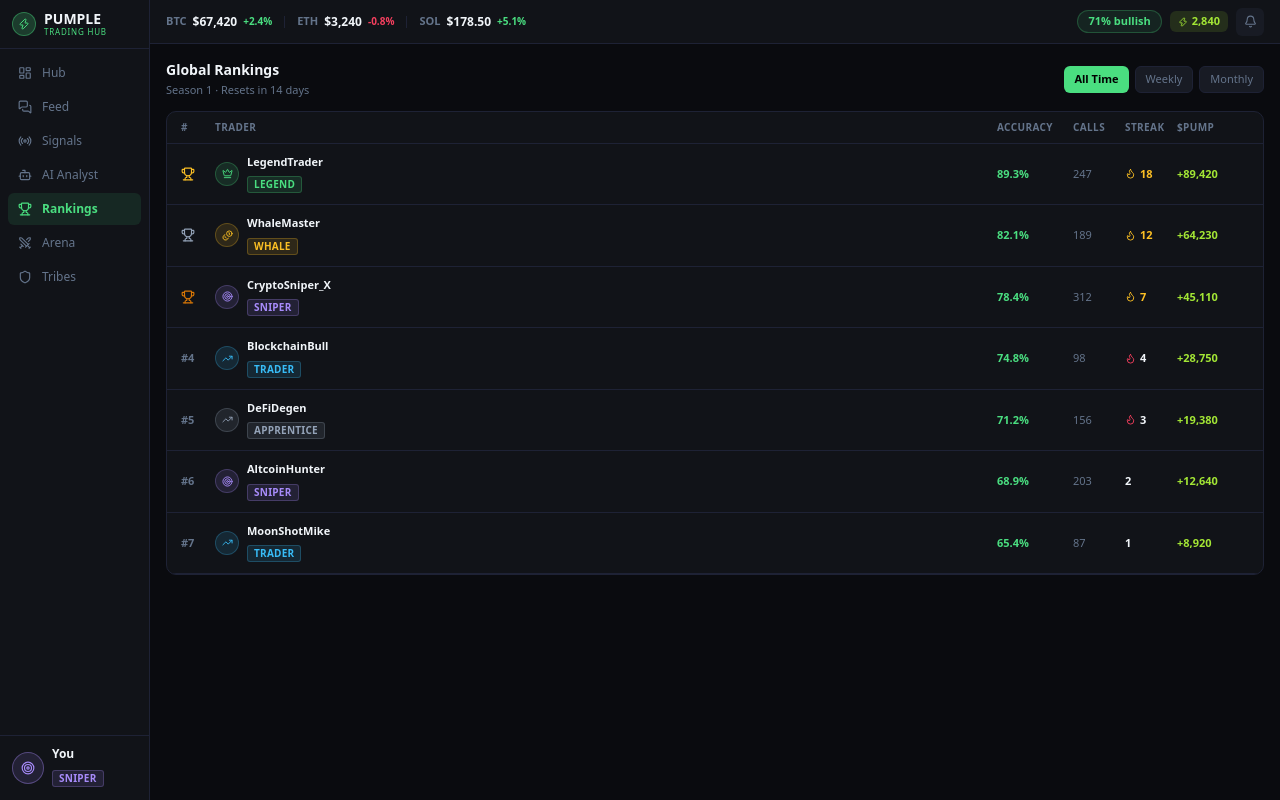
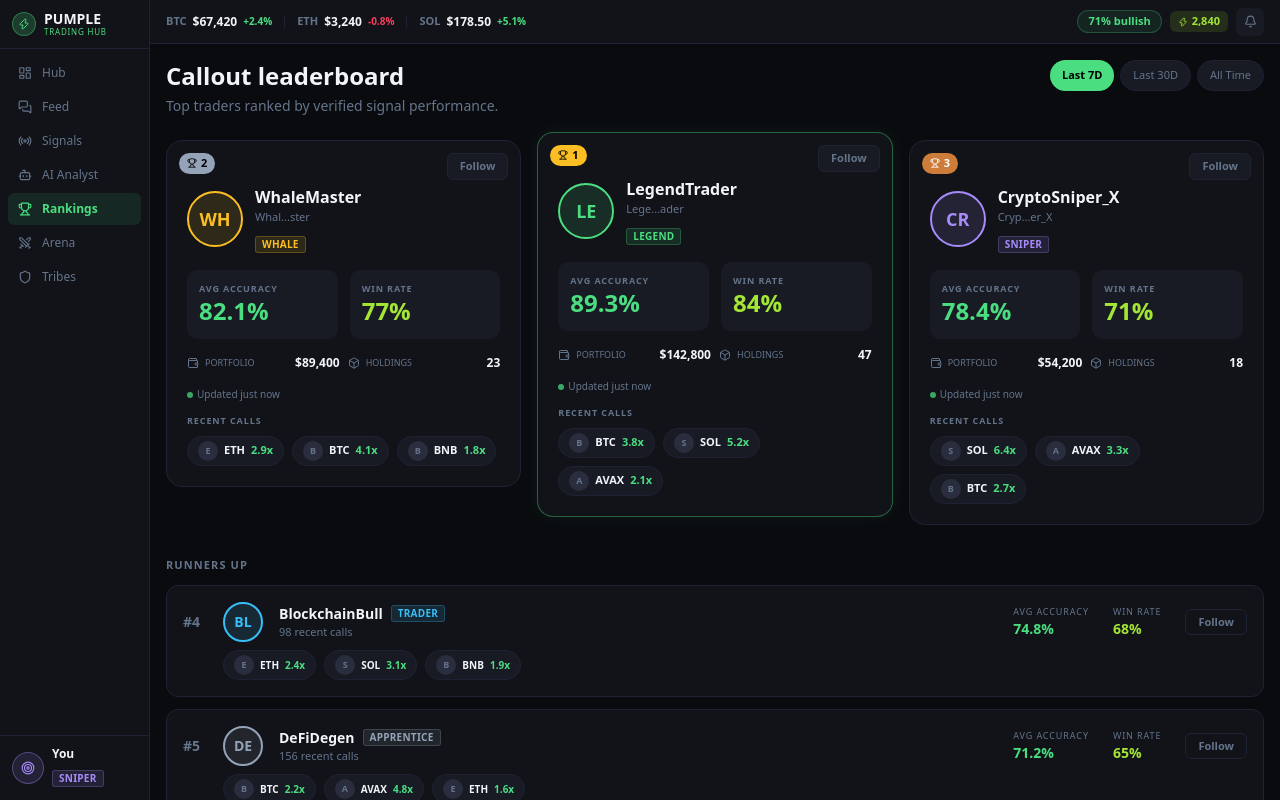
Before and after one commit to MadeAndikaPramana/pumple, a Next.js app: page /leaderboard in a window 1280 px wide. Built offline with nearby package versions, Linux system fonts and the light colour scheme.

Commit message:
feat: callout leaderboard with featured cards and runner up rows

```diff
--- a/src/app/leaderboard/page.tsx
+++ b/src/app/leaderboard/page.tsx
@@ -1,22 +1,135 @@
 'use client'
 
+import { useState } from 'react'
 import { motion } from 'framer-motion'
-import { Trophy, Flame, TrendingUp, Target, Coins, Crown } from 'lucide-react'
-import { TIERS, type TierKey } from '@/types'
+import { Trophy, Wallet, Box } from 'lucide-react'
+import { TIERS } from '@/types'
 import TierBadge from '@/components/ui/TierBadge'
 import { LEADERBOARD } from '@/lib/mock-data'
 
-const TIER_ICONS: Record<TierKey, React.ReactNode> = {
-  apprentice: <TrendingUp size={11} />,
-  trader:     <TrendingUp size={11} />,
-  sniper:     <Target size={11} />,
-  whale:      <Coins size={11} />,
-  legend:     <Crown size={11} />,
+type Entry = (typeof LEADERBOARD)[number]
+
+const TIME_FILTERS = ['Last 7D', 'Last 30D', 'All Time']
+
+function rankBadgeStyle(rank: number): React.CSSProperties {
+  if (rank === 1) return { backgroundColor: '#FBBF24', color: '#000' }
+  if (rank === 2) return { backgroundColor: '#94A3B8', color: '#000' }
+  return { backgroundColor: '#CD7C3A', color: '#fff' }
 }
 
-const RANK_COLORS = ['#FBBF24', '#94A3B8', '#D97706']
+function initials(user: string) {
+  return user.slice(0, 2).toUpperCase()
+}
+
+function walletAddress(user: string) {
+  return `${user.slice(0, 4)}...${user.slice(-4)}`
+}
+
+function SignalPill({ coin, multiple, small }: { coin: string; multiple: string; small?: boolean }) {
+  const size = small ? 'text-[10px]' : 'text-[11px]'
+  return (
+    <div className="flex items-center gap-1.5 bg-pumple-elevated border border-pumple-border rounded-full px-2.5 py-1">
+      <div className="w-5 h-5 rounded-full bg-pumple-dim flex items-center justify-center text-[9px] font-bold text-pumple-muted flex-shrink-0">
+        {coin[0]}
+      </div>
+      <span className={`${size} font-semibold text-pumple-text`}>{coin}</span>
+      <span className={`${size} font-black text-pumple-primary`}>{multiple}</span>
+    </div>
+  )
+}
+
+function TopCard({ entry }: { entry: Entry }) {
+  const tierColor = TIERS[entry.tier].color
+  const isFirst = entry.rank === 1
+
+  return (
+    <div
+      className={`bg-pumple-card border rounded-[16px] p-5 relative overflow-hidden ${
+        isFirst ? 'border-pumple-primary/40 self-start -mt-2' : 'border-pumple-border'
+      }`}
+      style={isFirst ? { boxShadow: '0 0 20px rgba(74,222,128,0.08)' } : undefined}
+    >
+      {/* Rank badge */}
+      <div
+        className="absolute top-3 left-3 text-[11px] font-black px-2 py-0.5 rounded-full flex items-center gap-1"
+        style={rankBadgeStyle(entry.rank)}
+      >
+        <Trophy size={10} />
+        {entry.rank}
+      </div>
+
+      {/* Follow */}
+      <button className="absolute top-3 right-3 bg-pumple-elevated border border-pumple-border text-[11px] font-bold px-3 py-1 rounded-md text-pumple-muted hover:border-pumple-primary hover:text-pumple-primary transition-colors">
+        Follow
+      </button>
+
+      {/* User info */}
+      <div className="flex items-center gap-3 mt-6 mb-4">
+        <div
+          className="w-14 h-14 rounded-full flex items-center justify-center text-lg font-black flex-shrink-0"
+          style={{ backgroundColor: `${tierColor}20`, border: `2px solid ${tierColor}`, color: tierColor }}
+        >
+          {initials(entry.user)}
+        </div>
+        <div className="min-w-0">
+          <p className="text-base font-black text-pumple-text truncate">{entry.user}</p>
+          <p className="text-[11px] text-pumple-muted">{walletAddress(entry.user)}</p>
+          <div className="mt-1">
+            <TierBadge tier={entry.tier} size="sm" />
+          </div>
+        </div>
+      </div>
+
+      {/* Main metrics */}
+      <div className="grid grid-cols-2 gap-3 mb-4">
+        <div className="bg-pumple-elevated rounded-[10px] p-3">
+          <p className="text-[9px] font-bold text-pumple-muted tracking-widest">AVG ACCURACY</p>
+          <p className="text-2xl font-black text-pumple-primary">{entry.accuracy}</p>
+        </div>
+        <div className="bg-pumple-elevated rounded-[10px] p-3">
+          <p className="text-[9px] font-bold text-pumple-muted tracking-widest">WIN RATE</p>
+          <p className="text-2xl font-black text-pumple-accent">{entry.winRate}</p>
+        </div>
+      </div>
+
+      {/* Secondary metrics */}
+      <div className="grid grid-cols-2 gap-2 mb-4">
+        <div className="flex items-center gap-1.5">
+          <Wallet size={12} className="text-pumple-muted flex-shrink-0" />
+          <span className="text-[9px] text-pumple-muted">PORTFOLIO</span>
+          <span className="text-xs font-bold text-pumple-text ml-auto">{entry.portfolio}</span>
+        </div>
+        <div className="flex items-center gap-1.5">
+          <Box size={12} className="text-pumple-muted flex-shrink-0" />
+          <span className="text-[9px] text-pumple-muted">HOLDINGS</span>
+          <span className="text-xs font-bold text-pumple-text ml-auto">{entry.holdings}</span>
+        </div>
+      </div>
+
+      {/* Updated indicator */}
+      <div className="flex items-center gap-1 text-[10px] text-pumple-muted mb-3">
+        <span className="w-1.5 h-1.5 rounded-full bg-pumple-primary animate-pulse" />
+        Updated just now
+      </div>
+
+      {/* Recent signals */}
+      <p className="text-[9px] font-bold text-pumple-muted tracking-widest mb-2">RECENT CALLS</p>
+      <div className="flex gap-2 flex-wrap">
+        {entry.recentSignals.map((s, i) => (
+          <SignalPill key={i} coin={s.coin} multiple={s.multiple} />
+        ))}
+      </div>
+    </div>
+  )
+}
 
 export default function LeaderboardPage() {
+  const [activeFilter, setActiveFilter] = useState('Last 7D')
+
+  // Featured order: [rank2, rank1, rank3] — rank 1 in the center.
+  const featured = [LEADERBOARD[1], LEADERBOARD[0], LEADERBOARD[2]]
+  const runnersUp = LEADERBOARD.slice(3)
+
   return (
     <motion.div
       initial={{ opacity: 0, y: 8 }}
@@ -24,108 +137,80 @@ export default function LeaderboardPage() {
       transition={{ duration: 0.2 }}
     >
       {/* Header */}
-      <div className="flex justify-between items-center mb-3">
+      <div className="flex justify-between items-start mb-6">
         <div>
-          <h1 className="text-sm font-bold text-pumple-text">Global Rankings</h1>
-          <p className="text-pumple-muted text-[11px] mt-0.5">Season 1 · Resets in 14 days</p>
+          <h1 className="text-2xl font-black text-pumple-text">Callout leaderboard</h1>
+          <p className="text-sm text-pumple-muted mt-1">Top traders ranked by verified signal performance.</p>
         </div>
-        <div className="flex gap-1.5">
-          <button className="text-[11px] font-bold px-2.5 py-1 rounded-md bg-pumple-primary text-black">
-            All Time
-          </button>
-          <button className="text-[11px] text-pumple-muted px-2.5 py-1 rounded-md bg-pumple-elevated border border-pumple-border hover:text-pumple-text transition-colors">
-            Weekly
-          </button>
-          <button className="text-[11px] text-pumple-muted px-2.5 py-1 rounded-md bg-pumple-elevated border border-pumple-border hover:text-pumple-text transition-colors">
-            Monthly
-          </button>
+        <div className="flex gap-1.5 flex-shrink-0">
+          {TIME_FILTERS.map(f => (
+            <button
+              key={f}
+              onClick={() => setActiveFilter(f)}
+              className={`text-[11px] px-3 py-1.5 rounded-full transition-colors ${
+                activeFilter === f
+                  ? 'bg-pumple-primary text-black font-bold'
+                  : 'bg-pumple-elevated border border-pumple-border text-pumple-muted hover:text-pumple-text'
+              }`}
+            >
+              {f}
+            </button>
+          ))}
         </div>
       </div>
 
-      {/* Table */}
-      <div className="bg-pumple-card border border-pumple-border rounded-[10px] overflow-hidden">
-        {/* Header row */}
-        <div
-          className="grid px-3.5 py-2 text-pumple-muted text-[10px] uppercase tracking-[0.04em] font-bold"
-          style={{
-            gridTemplateColumns: '34px 1fr 76px 52px 52px 72px',
-            borderBottom: '1px solid #1E2235',
-          }}
-        >
-          <span>#</span>
-          <span>Trader</span>
-          <span>Accuracy</span>
-          <span>Calls</span>
-          <span>Streak</span>
-          <span>$PUMP</span>
-        </div>
+      {/* Top 3 featured */}
+      <div className="grid grid-cols-3 gap-4 mb-8 items-start">
+        {featured.map(entry => (
+          <TopCard key={entry.rank} entry={entry} />
+        ))}
+      </div>
 
-        {/* Data rows */}
-        {LEADERBOARD.map(entry => {
-          const tierColor = TIERS[entry.tier].color
-          const isTop3 = entry.rank <= 3
-          const streakHot = entry.streak >= 3
-
-          return (
-            <div
-              key={entry.rank}
-              className="grid px-3.5 py-2.5 items-center hover:bg-pumple-elevated/50 transition-colors"
-              style={{
-                gridTemplateColumns: '34px 1fr 76px 52px 52px 72px',
-                borderBottom: '1px solid #1E2235',
-              }}
-            >
-              {/* Rank */}
-              <div className="flex items-center">
-                {isTop3 ? (
-                  <Trophy size={14} style={{ color: RANK_COLORS[entry.rank - 1] }} />
-                ) : (
-                  <span className="text-pumple-muted text-[11px] font-bold">#{entry.rank}</span>
-                )}
+      {/* Runners up */}
+      <p className="text-[11px] font-black text-pumple-muted tracking-widest mb-3">RUNNERS UP</p>
+      {runnersUp.map(entry => {
+        const tierColor = TIERS[entry.tier].color
+        return (
+          <div key={entry.rank} className="bg-pumple-card border border-pumple-border rounded-[12px] p-4 mb-3">
+            <div className="flex items-center gap-4">
+              <span className="text-sm font-black text-pumple-muted w-6 flex-shrink-0">#{entry.rank}</span>
+              <div
+                className="w-10 h-10 rounded-full flex items-center justify-center text-sm font-black flex-shrink-0"
+                style={{ backgroundColor: `${tierColor}20`, border: `2px solid ${tierColor}`, color: tierColor }}
+              >
+                {initials(entry.user)}
               </div>
-
-              {/* Trader */}
-              <div className="flex items-center gap-2">
-                <div
-                  className="w-6 h-6 rounded-full flex items-center justify-center flex-shrink-0"
-                  style={{ backgroundColor: `${tierColor}20`, border: `1px solid ${tierColor}40` }}
-                >
-                  <span style={{ color: tierColor }}>{TIER_ICONS[entry.tier]}</span>
+              <div className="min-w-0 flex-1">
+                <div className="flex items-center gap-2">
+                  <span className="font-bold text-sm text-pumple-text">{entry.user}</span>
+                  <TierBadge tier={entry.tier} size="sm" />
+                </div>
+                <p className="text-[11px] text-pumple-muted">{entry.calls} recent calls</p>
+              </div>
+              <div className="flex items-center gap-6 flex-shrink-0">
+                <div>
+                  <p className="text-[9px] text-pumple-muted tracking-widest">AVG ACCURACY</p>
+                  <p className="font-black text-pumple-primary text-sm">{entry.accuracy}</p>
                 </div>
                 <div>
-                  <p className="text-[11px] font-semibold text-pumple-text">{entry.user}</p>
-                  <TierBadge tier={entry.tier} size="sm" />
+                  <p className="text-[9px] text-pumple-muted tracking-widest">WIN RATE</p>
+                  <p className="font-black text-pumple-accent text-sm">{entry.winRate}</p>
                 </div>
+                <button className="border border-pumple-border rounded-md px-3 py-1 text-[11px] font-bold text-pumple-muted hover:border-pumple-primary hover:text-pumple-primary transition-colors">
+                  Follow
+                </button>
               </div>
+            </div>
 
-              {/* Accuracy */}
-              <span className="text-pumple-primary text-[11px] font-bold">{entry.accuracy}</span>
-
-              {/* Calls */}
-              <span className="text-pumple-muted text-[11px]">{entry.calls}</span>
-
-              {/* Streak */}
-              <div className="flex items-center gap-1">
-                {streakHot && (
-                  <Flame
-                    size={11}
-                    style={{ color: entry.streak >= 5 ? '#FBBF24' : '#F43F5E' }}
-                  />
-                )}
-                <span
-                  className="text-[11px] font-bold"
-                  style={{ color: entry.streak >= 5 ? '#FBBF24' : '#F1F5F9' }}
-                >
-                  {entry.streak}
-                </span>
-              </div>
-
-              {/* $PUMP */}
-              <span className="text-pumple-accent text-[11px] font-bold">{entry.pump}</span>
+            {/* Signal pills */}
+            <div className="mt-2 ml-10 flex gap-2 flex-wrap">
+              {entry.recentSignals.map((s, i) => (
+                <SignalPill key={i} coin={s.coin} multiple={s.multiple} small />
+              ))}
             </div>
-          )
-        })}
-      </div>
+          </div>
+        )
+      })}
     </motion.div>
   )
 }
--- a/src/lib/mock-data.ts
+++ b/src/lib/mock-data.ts
@@ -1,4 +1,4 @@
-import type { Signal, LeaderboardEntry, Battle, Tribe, TierKey } from '@/types'
+import type { Signal, Battle, Tribe, TierKey } from '@/types'
 
 export const SIGNALS: Signal[] = [
   {
@@ -63,14 +63,126 @@ export const SIGNALS: Signal[] = [
   },
 ]
 
-export const LEADERBOARD: LeaderboardEntry[] = [
-  { rank: 1, user: 'LegendTrader',   tier: 'legend',     accuracy: '89.3%', calls: 247, streak: 18, pump: '+89,420' },
-  { rank: 2, user: 'WhaleMaster',    tier: 'whale',      accuracy: '82.1%', calls: 189, streak: 12, pump: '+64,230' },
-  { rank: 3, user: 'CryptoSniper_X', tier: 'sniper',     accuracy: '78.4%', calls: 312, streak: 7,  pump: '+45,110' },
-  { rank: 4, user: 'BlockchainBull', tier: 'trader',     accuracy: '74.8%', calls: 98,  streak: 4,  pump: '+28,750' },
-  { rank: 5, user: 'DeFiDegen',      tier: 'apprentice', accuracy: '71.2%', calls: 156, streak: 3,  pump: '+19,380' },
-  { rank: 6, user: 'AltcoinHunter',  tier: 'sniper',     accuracy: '68.9%', calls: 203, streak: 2,  pump: '+12,640' },
-  { rank: 7, user: 'MoonShotMike',   tier: 'trader',     accuracy: '65.4%', calls: 87,  streak: 1,  pump: '+8,920'  },
+export const LEADERBOARD = [
+  {
+    rank: 1,
+    user: 'LegendTrader',
+    tier: 'legend' as TierKey,
+    accuracy: '89.3%',
+    winRate: '84%',
+    calls: 1240,
+    streak: 12,
+    pump: '12,400',
+    portfolio: '$142,800',
+    holdings: 47,
+    recentSignals: [
+      { coin: 'BTC', multiple: '3.8x' },
+      { coin: 'SOL', multiple: '5.2x' },
+      { coin: 'AVAX', multiple: '2.1x' },
+    ]
+  },
+  {
+    rank: 2,
+    user: 'WhaleMaster',
+    tier: 'whale' as TierKey,
+    accuracy: '82.1%',
+    winRate: '77%',
+    calls: 567,
+    streak: 8,
+    pump: '8,200',
+    portfolio: '$89,400',
+    holdings: 23,
+    recentSignals: [
+      { coin: 'ETH', multiple: '2.9x' },
+      { coin: 'BTC', multiple: '4.1x' },
+      { coin: 'BNB', multiple: '1.8x' },
+    ]
+  },
+  {
+    rank: 3,
+    user: 'CryptoSniper_X',
+    tier: 'sniper' as TierKey,
+    accuracy: '78.4%',
+    winRate: '71%',
+    calls: 312,
+    streak: 7,
+    pump: '4,100',
+    portfolio: '$54,200',
+    holdings: 18,
+    recentSignals: [
+      { coin: 'SOL', multiple: '6.4x' },
+      { coin: 'AVAX', multiple: '3.3x' },
+      { coin: 'BTC', multiple: '2.7x' },
+    ]
+  },
+  {
+    rank: 4,
+    user: 'BlockchainBull',
+    tier: 'trader' as TierKey,
+    accuracy: '74.8%',
+    winRate: '68%',
+    calls: 98,
+    streak: 4,
+    pump: '2,800',
+    portfolio: '$28,750',
+    holdings: 12,
+    recentSignals: [
+      { coin: 'ETH', multiple: '2.4x' },
+      { coin: 'SOL', multiple: '3.1x' },
+      { coin: 'BNB', multiple: '1.9x' },
+    ]
+  },
+  {
+    rank: 5,
+    user: 'DeFiDegen',
+    tier: 'apprentice' as TierKey,
+    accuracy: '71.2%',
+    winRate: '65%',
+    calls: 156,
+    streak: 3,
+    pump: '1,900',
+    portfolio: '$19,380',
+    holdings: 9,
+    recentSignals: [
+      { coin: 'BTC', multiple: '2.2x' },
+      { coin: 'AVAX', multiple: '4.8x' },
+      { coin: 'ETH', multiple: '1.6x' },
+    ]
+  },
+  {
+    rank: 6,
+    user: 'AltcoinHunter',
+    tier: 'sniper' as TierKey,
+    accuracy: '68.9%',
+    winRate: '62%',
+    calls: 203,
+    streak: 2,
+    pump: '1,200',
+    portfolio: '$12,640',
+    holdings: 15,
+    recentSignals: [
+      { coin: 'SOL', multiple: '1.8x' },
+      { coin: 'BTC', multiple: '2.6x' },
+      { coin: 'ETH', multiple: '1.4x' },
+    ]
+  },
+  {
+    rank: 7,
+    user: 'MoonShotMike',
+    tier: 'trader' as TierKey,
+    accuracy: '65.4%',
+    winRate: '58%',
+    calls: 87,
+    streak: 1,
+    pump: '890',
+    portfolio: '$8,920',
+    holdings: 7,
+    recentSignals: [
+      { coin: 'BNB', multiple: '2.1x' },
+      { coin: 'SOL', multiple: '1.5x' },
+      { coin: 'BTC', multiple: '1.9x' },
+    ]
+  },
 ]
 
 export const BATTLES: Battle[] = [
```
